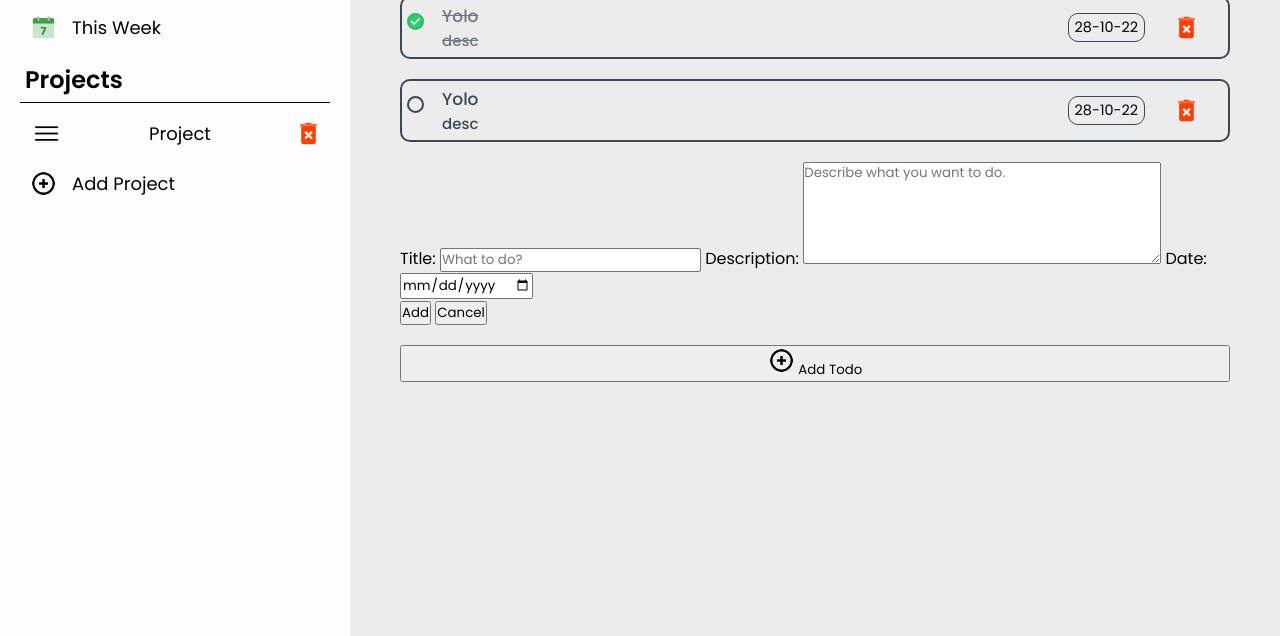
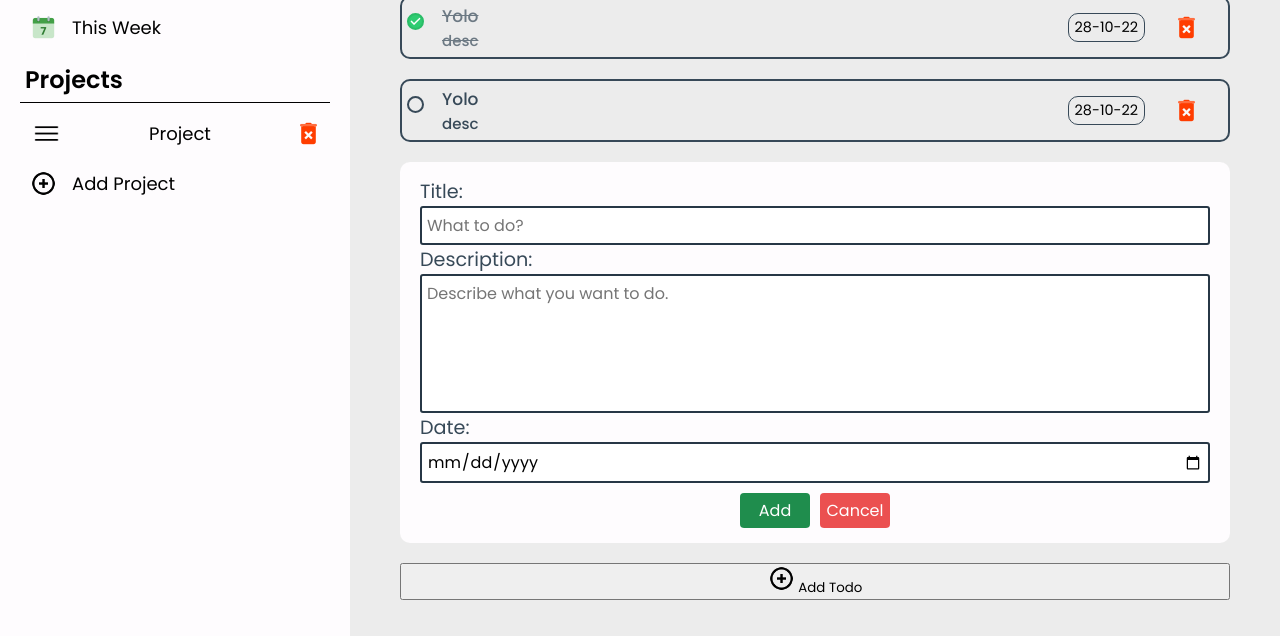
Before and after one commit to AbdulMoeez060/odin-todo, a website built with webpack: page src/template.html in a window 1280 px wide. Shown: the part 236-872 px from the top of the page. Built offline with nearby package versions, Linux system fonts and the light colour scheme; files whose address does not match are found by name; a web font is replaced by a local one.

Commit message:
add todo form style

```diff
--- a/src/styles/main.css
+++ b/src/styles/main.css
@@ -48,7 +48,7 @@ header {
 button:active,
 .project-item  img:active,
 .project-form  .buttons > input:active,
-.right img:active{
+.right img:active,.todo-form .buttons > input:active{
   transform: scale(0.95);
 }
 .logo {
@@ -113,7 +113,7 @@ button:active,
   background-color: #2abd6770;
 }
 .home > button.active:hover,
-.project-form  .buttons > input:hover {
+.project-form  .buttons > input:hover,.todo-form .buttons > input:hover {
   filter: brightness(90%) !important;
 }
 
@@ -165,11 +165,12 @@ button:active,
   border-radius: 2px;
   padding-left: 5px;
 }
-.project-form  .buttons {
+.project-form  .buttons,.todo-form .buttons {
   display: flex;
   gap: 10px;
+  justify-content: center;
 }
-.project-form  .buttons > input {
+.project-form  .buttons > input,.todo-form .buttons > input {
   border: none;
   width: 70px;
   color: white;
@@ -177,10 +178,10 @@ button:active,
   height: 35px;
   border-radius: 4px;
 }
-.project-form  .buttons > input[value="Add"] {
+.project-form  .buttons > input[value="Add"],.todo-form .buttons > input[value="Add"] {
   background-color: var(--accentDark);
 }
-.project-form  .buttons > input[value="Cancel"] {
+.project-form  .buttons > input[value="Cancel"],.todo-form .buttons > input[value="Cancel"] {
   background-color: rgb(235, 80, 80);
 }
 
@@ -277,6 +278,37 @@ button:active,
   background-color: white;
   border-color: var(--accent);
 }
+.todo-form{
+  background-color: var(--bgColor1);
+  color: var(--textColor);
+  border-radius: 10px;
+}
+
+.todo-form > form{
+  display: flex;
+  flex-direction: column;
+  pointer-events: auto;
+  position: relative;
+  transition-delay: 1s;
+  max-height: 500px;
+  transition: max-height 0.8s ease-out, opacity 300ms ease-in-out;
+  padding: 15px 20px;
+  font-size: 1.2rem;
+}
+
+.todo-form input[type=text], textarea, input[type=date] {
+  width: 100%;
+  box-sizing: border-box;
+  font-size: 1rem;
+  background-color: white;
+  border: solid 2px #273746;
+  border-radius: 3px;
+  padding: 5px;
+  resize: none;
+}
+.todo-form .buttons{
+  margin-top: 10px;
+}
 
 
 @media (max-width: 930px) {
```
